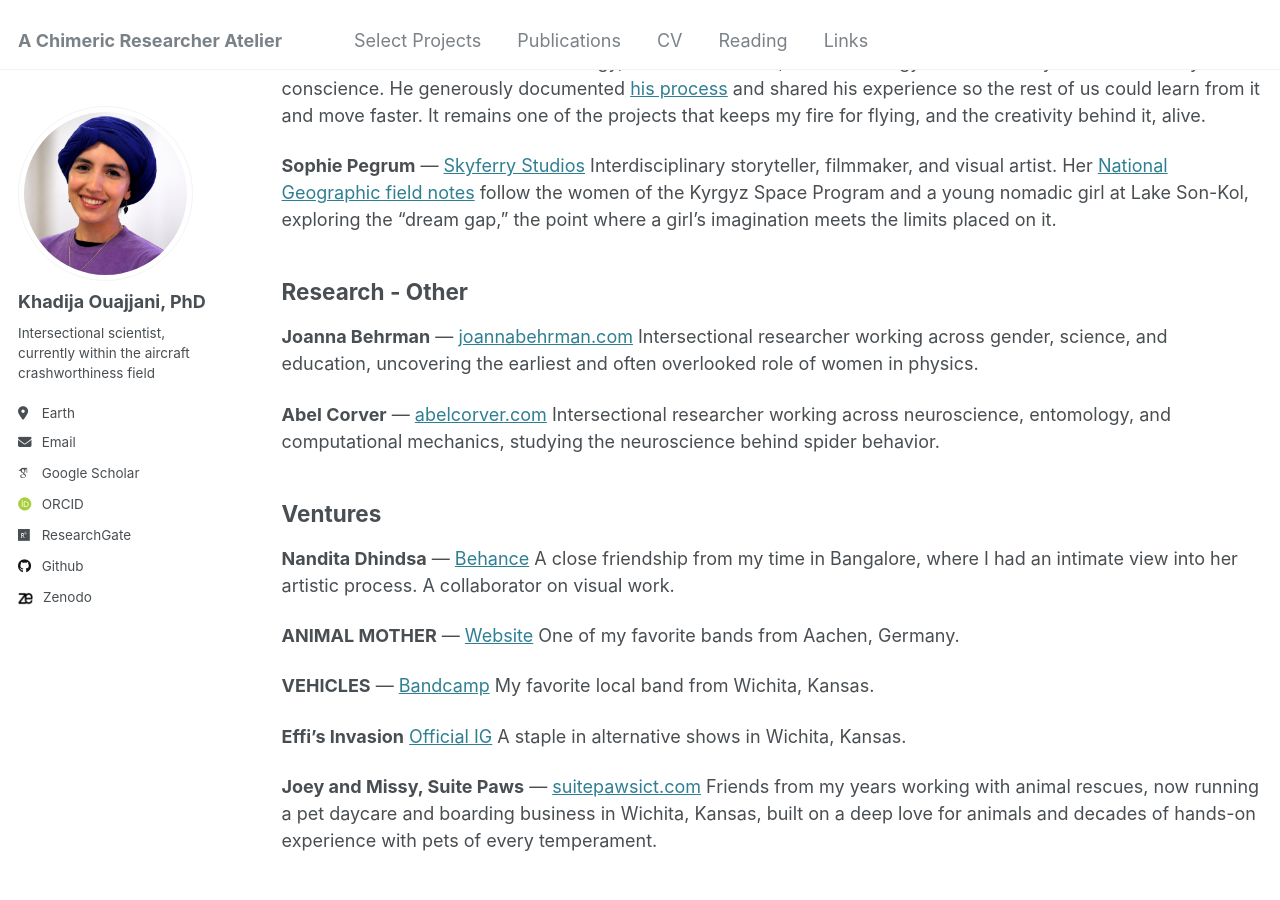
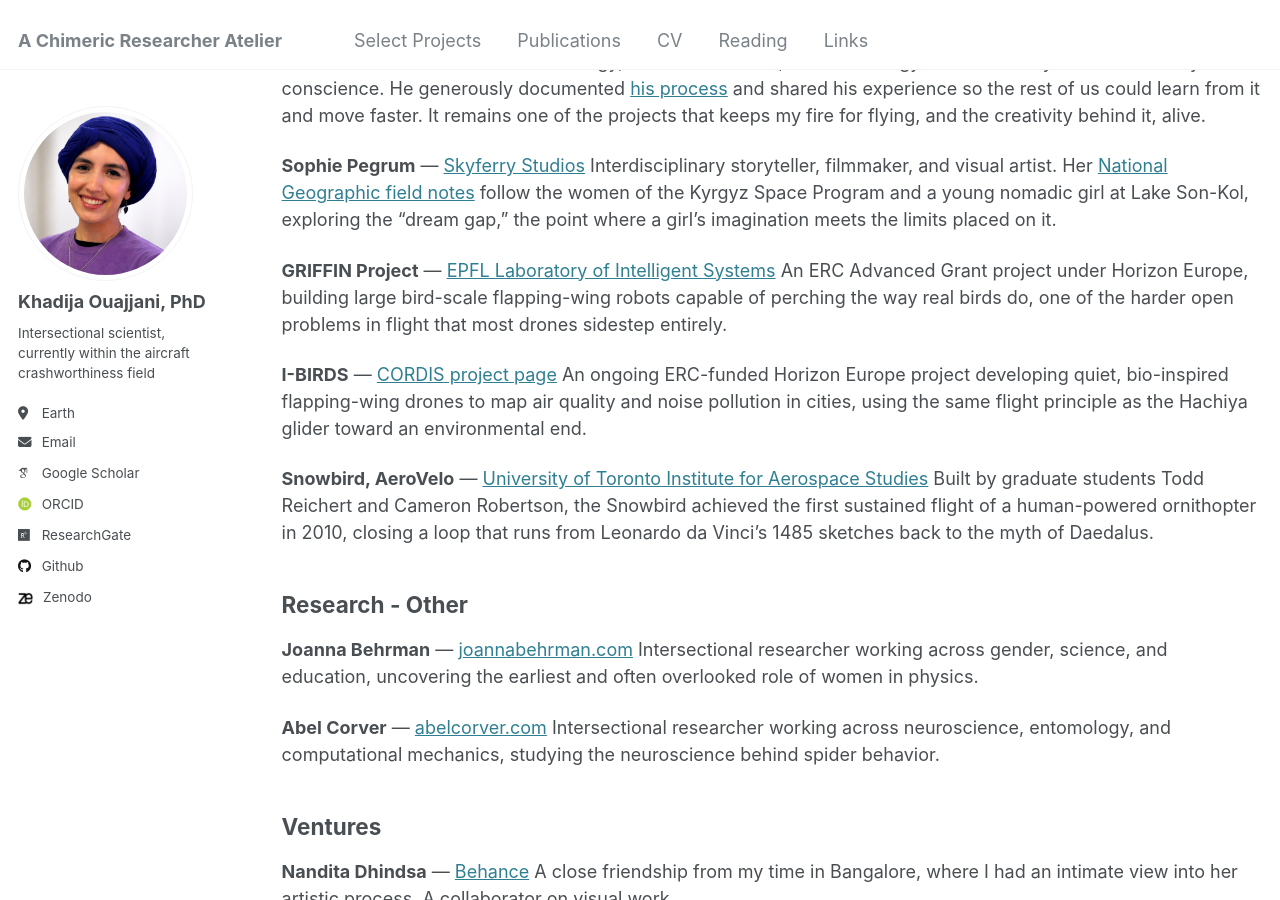
Before and after one commit to drko-curius/drko-curius.github.io, a Jekyll site: the page built from _pages/Links.md, in a window 1280 px wide and 900 px high, scrolled down 354 px. Built offline with Jekyll 4.4.1, drawn with Linux system fonts in a browser that asks for light colours; some web fonts are replaced; comment, search, counter and statistics services are not loaded.

Commit message:
Update Links.md

```diff
--- a/_pages/Links.md
+++ b/_pages/Links.md
@@ -25,6 +25,15 @@ Kazuhiko beat me to one of my passion projects: building the glider from [*Nausi
 **Sophie Pegrum** — [Skyferry Studios](https://www.skyferrystudios.com/)
 Interdisciplinary storyteller, filmmaker, and visual artist. Her [National Geographic field notes](https://fieldnotes.nationalgeographic.org/expedition/cosmosdreams) follow the women of the Kyrgyz Space Program and a young nomadic girl at Lake Son-Kol, exploring the "dream gap," the point where a girl's imagination meets the limits placed on it.
 
+**GRIFFIN Project** — [EPFL Laboratory of Intelligent Systems](https://lis.epfl.ch/)
+An ERC Advanced Grant project under Horizon Europe, building large bird-scale flapping-wing robots capable of perching the way real birds do, one of the harder open problems in flight that most drones sidestep entirely.
+
+**I-BIRDS** — [CORDIS project page](https://cordis.europa.eu/project/id/101247700)
+An ongoing ERC-funded Horizon Europe project developing quiet, bio-inspired flapping-wing drones to map air quality and noise pollution in cities, using the same flight principle as the Hachiya glider toward an environmental end.
+
+**Snowbird, AeroVelo** — [University of Toronto Institute for Aerospace Studies](https://www.utias.utoronto.ca/)
+Built by graduate students Todd Reichert and Cameron Robertson, the Snowbird achieved the first sustained flight of a human-powered ornithopter in 2010, closing a loop that runs from Leonardo da Vinci's 1485 sketches back to the myth of Daedalus.
+
 
 ## Research - Other
 
```
